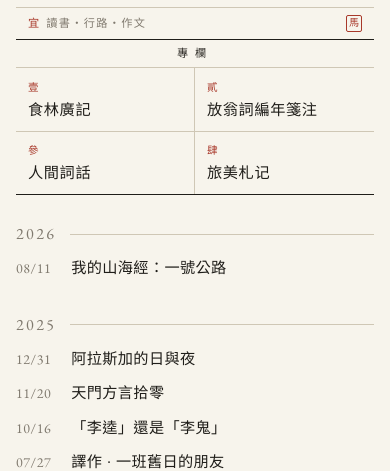
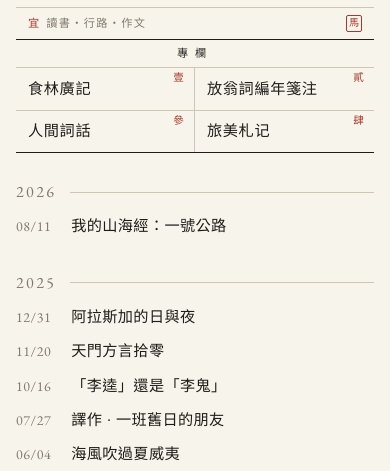
Before and after one commit to kangyans/sapaude, a plain HTML site: page index.html in a window 390 px wide. Shown: the part 373-844 px from the top of the page. Drawn offline with nearby package versions, Linux system fonts and the light colour scheme; a web font is replaced by a local one.

Commit message:
專欄: move numerals to each cell's top-right corner
Co-Authored-By: Claude Opus 5.5 <noreply@anthropic.com>

```diff
--- a/assets/style.css
+++ b/assets/style.css
@@ -489,13 +489,17 @@ ul.blog-posts li a { text-decoration: none; }
     display: flex;
     flex-direction: column;
     justify-content: center;
-    gap: 6px;
-    padding: 16px 18px;
+    position: relative;
+    padding: 16px 36px 16px 18px;   /* right room for the corner numeral */
     text-decoration: none;
     color: var(--heading);
 }
 
 .series-no {
+    position: absolute;              /* top-right corner of the cell */
+    top: 6px;
+    right: 10px;
+    line-height: 1;
     font-family: var(--font-kai);
     font-size: 0.72em;
     letter-spacing: 0.2em;
@@ -796,7 +800,8 @@ p.tags {
 
     /* 專欄 */
     .series-heading { padding: 5px 12px; font-size: 0.7em; min-height: 0; }
-    .series-grid a { padding: 9px 12px; gap: 2px; }
+    .series-grid a { padding: 9px 30px 9px 12px; }
+    .series-no { top: 5px; right: 8px; }
     .series-no { font-size: 0.66em; }
     .series-name { font-size: 0.95em; }  /* = ul.blog-posts li on phones */
 
```
